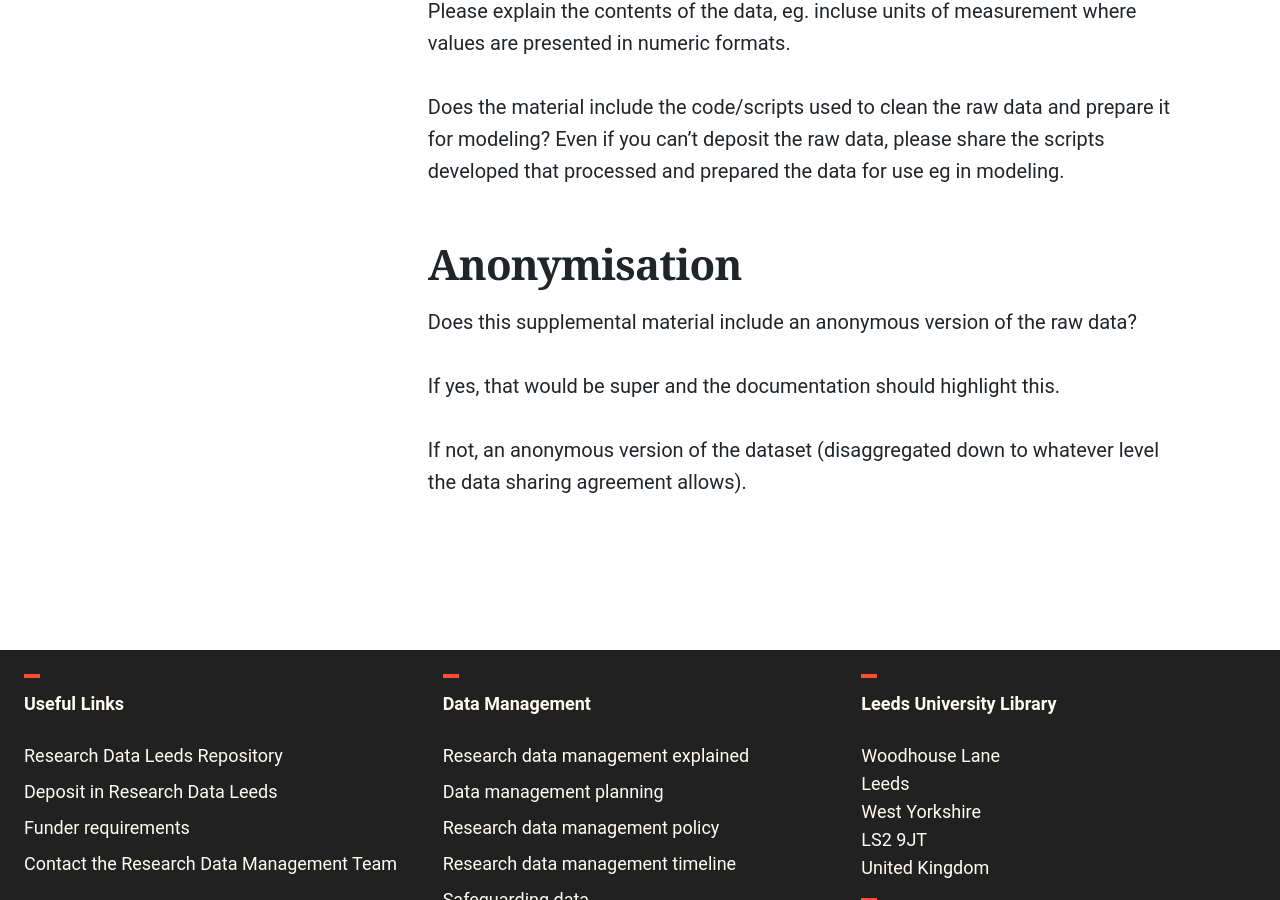
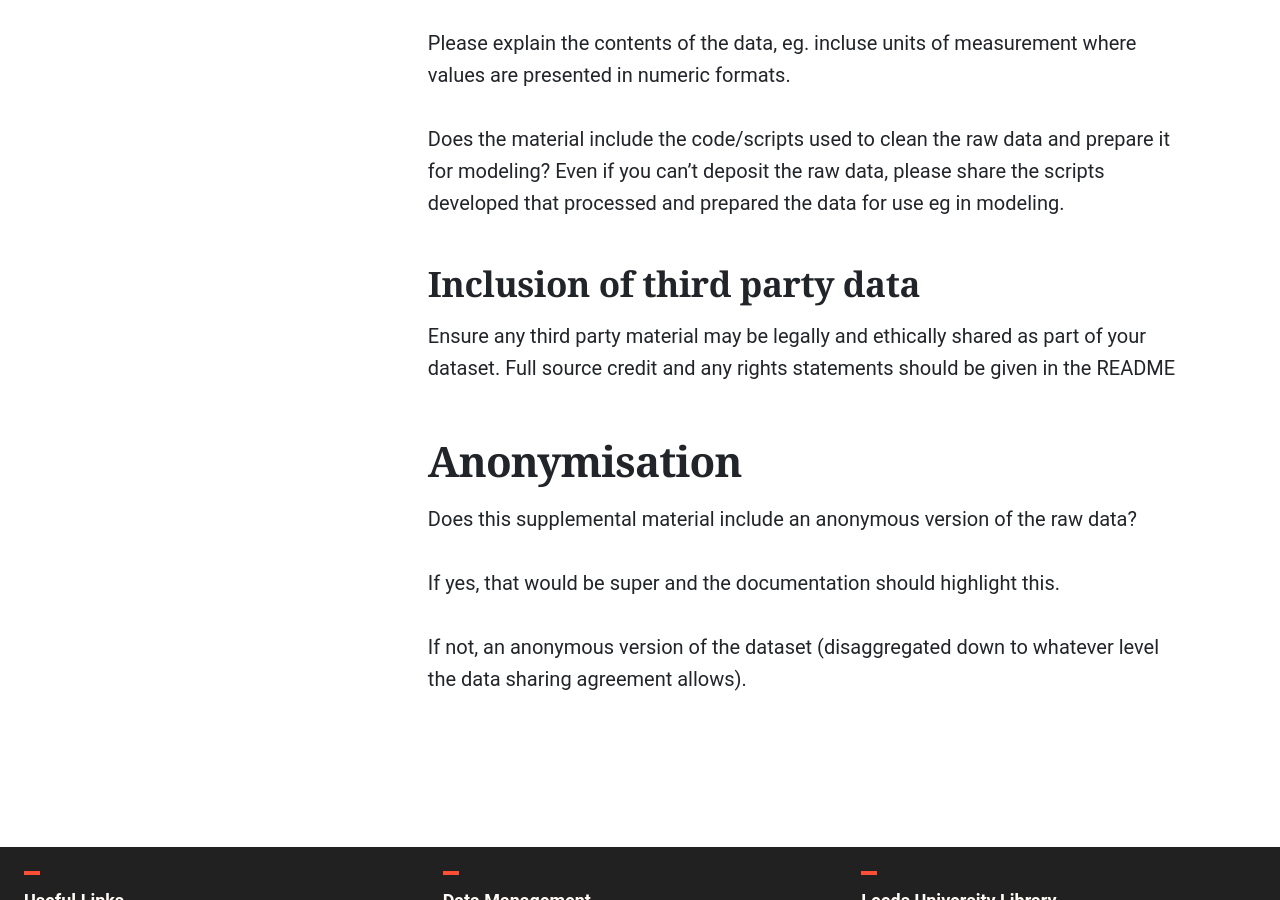
Before and after one commit to uol-library/rdl-handbook, a Jekyll site: the page built from pages/policies-processes/creating-a-readme.md, in a window 1280 px wide and 900 px high, scrolled down 1862 px. Built offline with Jekyll 4.4.1, drawn with Linux system fonts in a browser that asks for light colours; some web fonts are replaced; some of the changed text lies outside the part shown.

Commit message:
Update creating-a-readme.md

```diff
--- a/pages/policies-processes/creating-a-readme.md
+++ b/pages/policies-processes/creating-a-readme.md
@@ -41,6 +41,10 @@ Please explain the contents of the data, eg. incluse units of measurement where
 
 Does the material include the code/scripts used to clean the raw data and prepare it for modeling? Even if you can’t deposit the raw data, please share the scripts developed that processed and prepared the data for use eg in modeling.
 
+### Inclusion of third party data
+
+Ensure any third party material may be legally and ethically shared as part of your dataset. Full source credit and any rights statements should be given in the README
+
 ## Anonymisation
 
 Does this supplemental material include an anonymous version of the raw data?
```
Also changed, not shown: other parts of pages/policies-processes/creating-a-readme.md (+1 -1 lines).
